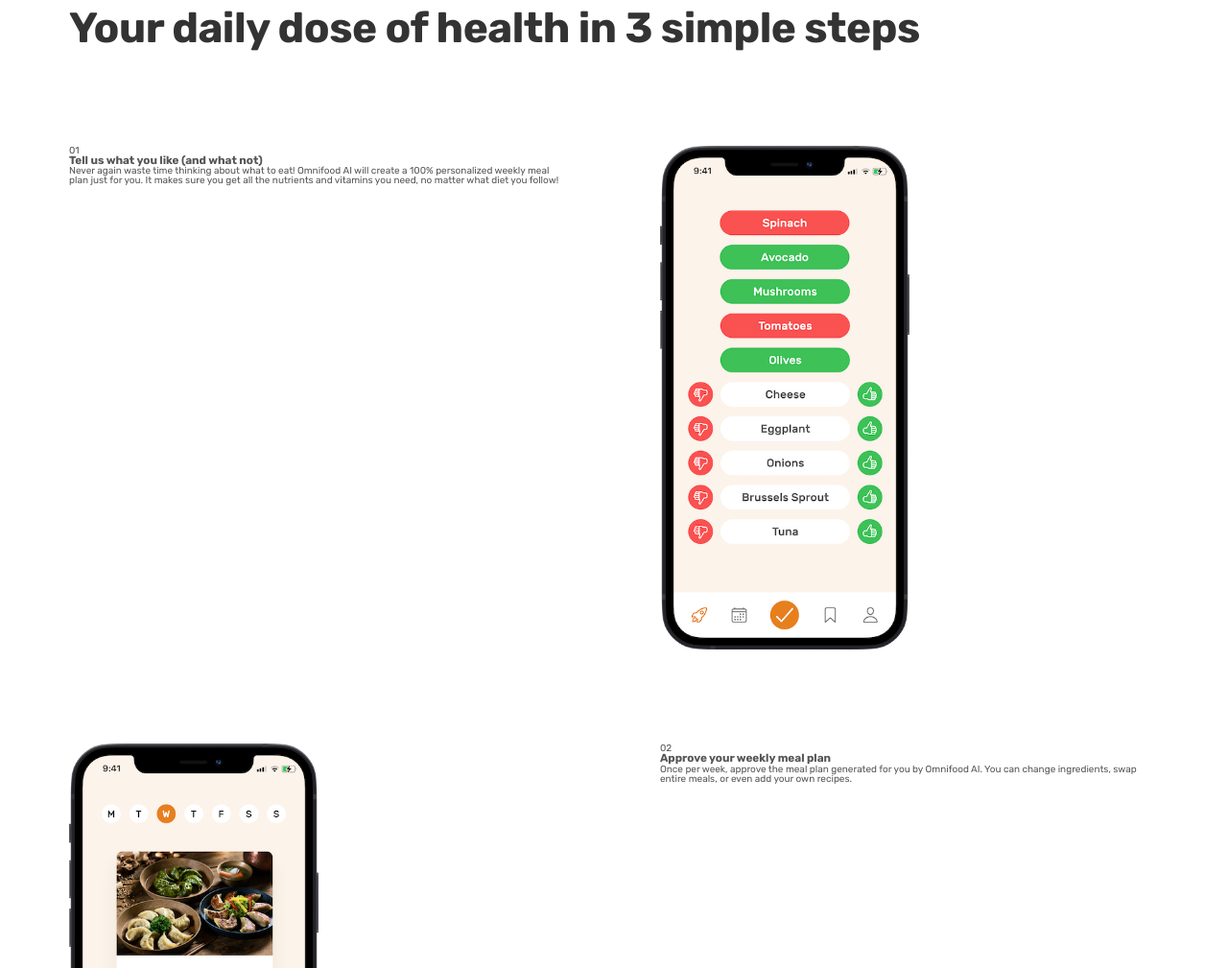
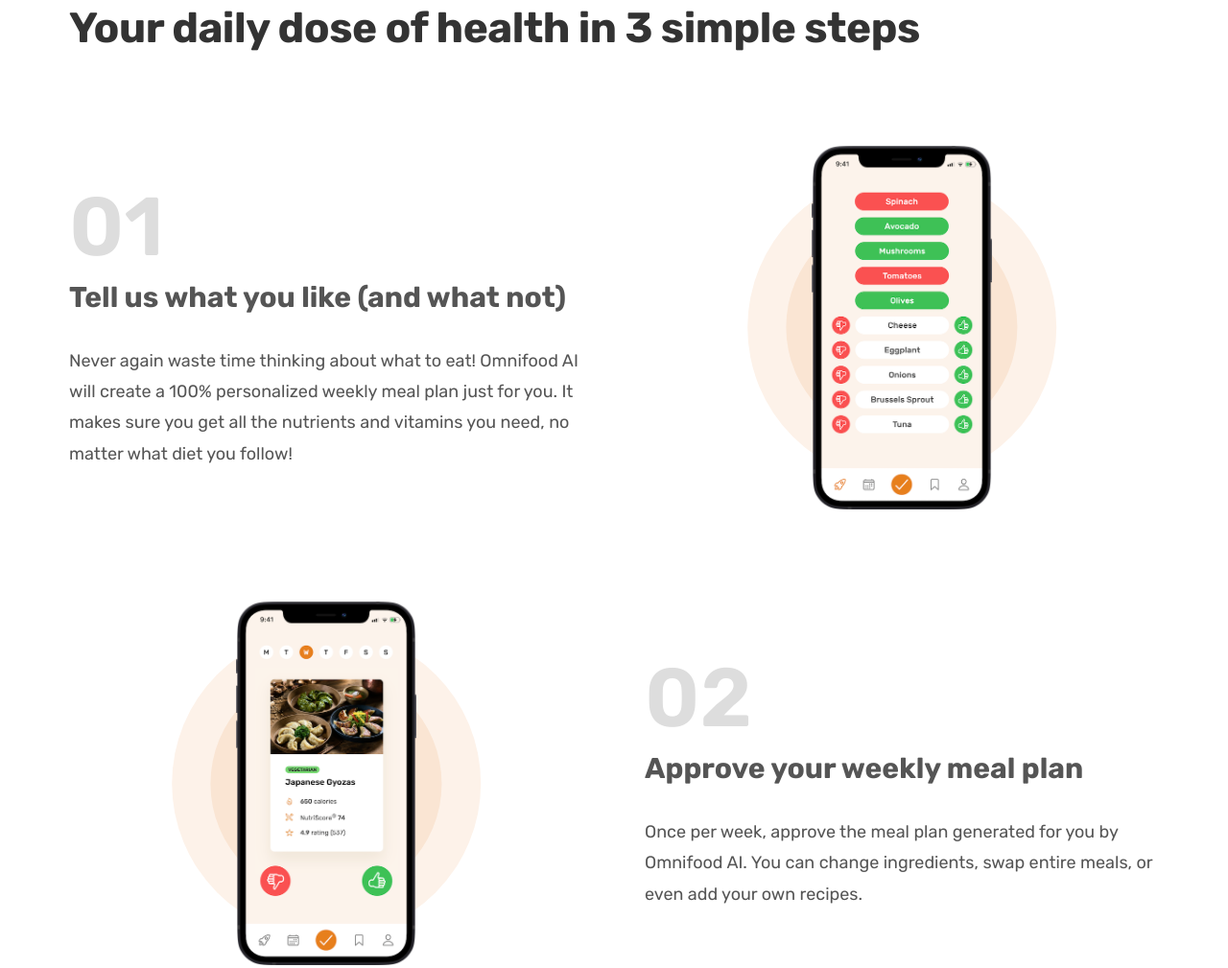
Before and after one commit to Ho3einWave/omnifood, a plain HTML site: page index.html in a window 1280 px wide. Shown: the part 879-1888 px from the top of the page at 96% size. Drawn offline with Linux system fonts and the light colour scheme.

Commit message:
split style sheet to 2 file and styled how it work section completely 🍕

```diff
--- /dev/null
+++ b/css/general.css
@@ -0,0 +1,180 @@
+/*
+
+---- Typeography System
+Fontsize:
+
+		FONT SIZE SYSTEM (px)
+		10 / 12 / 14 / 16 / 18 / 20 / 24 / 30 / 36 / 44 / 52 / 62 / 74 / 86 / 98
+
+- Font Weights:
+Default: 400
+Medium: 500
+Semi-Bold: 600
+Bold: 700
+
+- Line Heights:
+Default:1
+Small: 1.05
+Medium:1.2
+Paragraph Default: 1.6
+
+-Letter Spacing
+-0.5px
+0.75px
+
+
+-- 2 Colors
+- Primary:
+Brand color: #e67e22
+
+- Tints:
+#fdf2e9
+#fae5d3
+
+- Shades:#cf711f
+
+- Accents:
+
+- Greys:
+#555;
+#333
+
+
+--- 3 Shadows
+
+
+--- 4 Border Radius
+9px
+
+--- Spacing System
+		SPACING SYSTEM (px)
+		2 / 4 / 8 / 12 / 16 / 24 / 32 / 48 / 64 / 80 / 96 / 128
+
+*/
+
+* {
+    padding: 0;
+    margin: 0;
+    box-sizing: border-box;
+}
+
+html {
+    font-size: 62.5%;
+}
+
+body {
+    font-family: "Rubik", sans-serif;
+    line-height: 1;
+    font-weight: 400;
+    color: #555;
+}
+
+
+/* ----------------------- */
+
+
+/* GENERAL REUSABLE COMPONENTS */
+
+.container {
+    max-width: 120rem;
+    padding: 0 3.2rem;
+    margin: 0 auto;
+}
+
+.grid {
+    display: grid;
+    row-gap: 9.6rem;
+    column-gap: 6.4rem;
+}
+
+.grid--2-cols {
+    grid-template-columns: repeat(2, 1fr);
+}
+
+.grid--3-cols {
+    grid-template-columns: repeat(3, 1fr);
+}
+
+.grid--4-cols {
+    grid-template-columns: repeat(4, 1fr);
+}
+
+.grid--center-v {
+    align-items: center;
+}
+
+.heading-primary,
+.heading-secondary,
+heading-tertairy {
+    font-weight: 700;
+    letter-spacing: -0.5px;
+    color: #333;
+}
+
+.heading-primary {
+    font-size: 5.2rem;
+    line-height: 1.05;
+    margin-bottom: 3.2rem;
+}
+
+.heading-secondary {
+    font-size: 4.4rem;
+    line-height: 1.2;
+    margin-bottom: 9.6rem;
+}
+
+.heading-tertairy {
+    font-size: 3rem;
+    line-height: 1.2;
+    margin-bottom: 3.2rem;
+}
+
+.subheading {
+    display: block;
+    font-size: 1.6rem;
+    font-weight: 500;
+    color: #e67e22;
+    text-transform: uppercase;
+    margin-bottom: 1.6rem;
+    letter-spacing: 0.75px;
+}
+
+.btn:link,
+.btn:visited {
+    display: inline-block;
+    background-color: #e67e22;
+    font-size: 2rem;
+    font-weight: 600;
+    text-decoration: none;
+    padding: 1.6rem 3.2rem;
+    border-radius: 9px;
+    transition: all 0.3s ease;
+}
+
+.btn--full:link,
+.btn--full:visited {
+    background-color: #e67e22;
+    color: #fff;
+}
+
+.btn--full:hover,
+.btn--full:active {
+    background-color: #cf711f;
+}
+
+.btn--outline:link,
+.btn--outline:visited {
+    background-color: #fff;
+    color: #555;
+}
+
+.btn--outline:hover,
+.btn--outline:active {
+    background-color: #fdf2e9;
+    /* border: 3px solid #fff; */
+    box-shadow: inset 0 0 0 3px #fff;
+}
+
+.margin-right-sm {
+    margin-right: 1.6rem !important;
+}
--- a/css/style.css
+++ b/css/style.css
@@ -1,172 +1,3 @@
-/*
-
----- Typeography System
-Fontsize:
-
-		FONT SIZE SYSTEM (px)
-		10 / 12 / 14 / 16 / 18 / 20 / 24 / 30 / 36 / 44 / 52 / 62 / 74 / 86 / 98
-
-- Font Weights:
-Default: 400
-Medium: 500
-Semi-Bold: 600
-Bold: 700
-
-- Line Heights:
-Default:1
-Small: 1.05
-Medium:1.2
-Paragraph Default: 1.6
-
--Letter Spacing
--0.5px
-0.75px
-
-
--- 2 Colors
-- Primary:
-Brand color: #e67e22
-
-- Tints:
-#fdf2e9
-
-- Shades:#cf711f
-
-- Accents:
-
-- Greys:
-#555;
-#333
-
-
---- 3 Shadows
-
-
---- 4 Border Radius
-9px
-
---- Spacing System
-		SPACING SYSTEM (px)
-		2 / 4 / 8 / 12 / 16 / 24 / 32 / 48 / 64 / 80 / 96 / 128
-
-*/
-
-* {
-    padding: 0;
-    margin: 0;
-    box-sizing: border-box;
-}
-
-html {
-    font-size: 62.5%;
-}
-
-body {
-    font-family: "Rubik", sans-serif;
-    line-height: 1;
-    font-weight: 400;
-    color: #555;
-}
-
-
-/* ----------------------- */
-
-
-/* GENERAL REUSABLE COMPONENTS */
-
-.container {
-    max-width: 120rem;
-    padding: 0 3.2rem;
-    margin: 0 auto;
-}
-
-.grid {
-    display: grid;
-    gap: 9.6rem;
-}
-
-.grid--2-cols {
-    grid-template-columns: repeat(2, 1fr);
-}
-
-.grid--3-cols {
-    grid-template-columns: repeat(3, 1fr);
-}
-
-.grid--4-cols {
-    grid-template-columns: repeat(4, 1fr);
-}
-
-.heading-primary,
-.heading-secondary {
-    font-weight: 700;
-    letter-spacing: -0.5px;
-    color: #333;
-}
-
-.heading-primary {
-    font-size: 5.2rem;
-    line-height: 1.05;
-    margin-bottom: 3.2rem;
-}
-
-.heading-secondary {
-    font-size: 4.4rem;
-    line-height: 1.2;
-    margin-bottom: 9.6rem;
-}
-
-.subheading {
-    display: block;
-    font-size: 1.6rem;
-    font-weight: 500;
-    color: #e67e22;
-    text-transform: uppercase;
-    margin-bottom: 1.6rem;
-    letter-spacing: 0.75px;
-}
-
-.btn:link,
-.btn:visited {
-    display: inline-block;
-    background-color: #e67e22;
-    font-size: 2rem;
-    font-weight: 600;
-    text-decoration: none;
-    padding: 1.6rem 3.2rem;
-    border-radius: 9px;
-    transition: all 0.3s ease;
-}
-
-.btn--full:link,
-.btn--full:visited {
-    background-color: #e67e22;
-    color: #fff;
-}
-
-.btn--full:hover,
-.btn--full:active {
-    background-color: #cf711f;
-}
-
-.btn--outline:link,
-.btn--outline:visited {
-    background-color: #fff;
-    color: #555;
-}
-
-.btn--outline:hover,
-.btn--outline:active {
-    background-color: #fdf2e9;
-    /* border: 3px solid #fff; */
-    box-shadow: inset 0 0 0 3px #fff;
-}
-
-.margin-right-sm {
-    margin-right: 1.6rem !important;
-}
-
-
 /* ----------------------- */
 
 
@@ -300,6 +131,51 @@ body {
     padding: 9.6rem 0;
 }
 
+.step-number {
+    font-size: 8.6rem;
+    font-weight: 600;
+    color: #ddd;
+    margin-bottom: 1.2rem;
+}
+
+.step-description {
+    font-size: 1.8rem;
+    line-height: 1.8;
+}
+
+.step-img-box {
+    position: relative;
+    display: flex;
+    align-items: center;
+    justify-content: center;
+}
+
+.step-img-box::before,
+.step-img-box::after {
+    border-radius: 50%;
+    content: "";
+    display: block;
+    top: 50%;
+    left: 50%;
+    transform: translate(-50%, -50%);
+    position: absolute;
+}
+
+.step-img-box::before {
+    /* height: 60%; */
+    width: 60%;
+    padding-bottom: 60%;
+    background-color: #fdf2e9;
+    z-index: -2;
+}
+
+.step-img-box::after {
+    width: 45%;
+    padding-bottom: 45%;
+    background-color: #fae5d3;
+    z-index: -1;
+}
+
 .step-img {
-    width: 50%;
+    width: 35%;
 }
--- a/index.html
+++ b/index.html
@@ -9,6 +9,7 @@
     <link rel="preconnect" href="https://fonts.googleapis.com">
     <link rel="preconnect" href="https://fonts.gstatic.com" crossorigin>
     <link href="https://fonts.googleapis.com/css2?family=Rubik:wght@400;500;600;700&display=swap" rel="stylesheet">
+    <link rel="stylesheet" href="css/general.css">
     <link rel="stylesheet" href="css/style.css">
     <title>Omnifood</title>
 </head>
@@ -65,12 +66,12 @@
                 </h2>
 
             </div>
-            <div class="container grid grid--2-cols">
+            <div class="container grid grid--2-cols grid--center-v">
                 <!-- STEP 01 -->
                 <div class="step-text-box">
                     <p class="step-number">01</p>
                     <h3 class="heading-tertairy">Tell us what you like (and what not)</h3>
-                    <p>Never again waste time thinking about what to eat! Omnifood AI will create a 100% personalized weekly meal plan just for you. It makes sure you get all the nutrients and vitamins you need, no matter what diet you follow!</p>
+                    <p class="step-description">Never again waste time thinking about what to eat! Omnifood AI will create a 100% personalized weekly meal plan just for you. It makes sure you get all the nutrients and vitamins you need, no matter what diet you follow!</p>
 
                 </div>
                 <div class="step-img-box">
@@ -84,7 +85,7 @@
                 <div class="step-text-box">
                     <p class="step-number">02</p>
                     <h3 class="heading-tertairy">Approve your weekly meal plan</h3>
-                    <p>Once per week, approve the meal plan generated for you by Omnifood AI. You can change ingredients, swap entire meals, or even add your own recipes.</p>
+                    <p class="step-description">Once per week, approve the meal plan generated for you by Omnifood AI. You can change ingredients, swap entire meals, or even add your own recipes.</p>
 
                 </div>
 
@@ -92,7 +93,7 @@
                 <div class="step-text-box">
                     <p class="step-number">03</p>
                     <h3 class="heading-tertairy">Receive meals at convenient time</h3>
-                    <p>Best chefs in town will cook your selected meal every day, and we will deliver it to your door whenever works best for you. You can change delivery schedule and address daily!</p>
+                    <p class="step-description">Best chefs in town will cook your selected meal every day, and we will deliver it to your door whenever works best for you. You can change delivery schedule and address daily!</p>
 
                 </div>
                 <div class="step-img-box">
```
